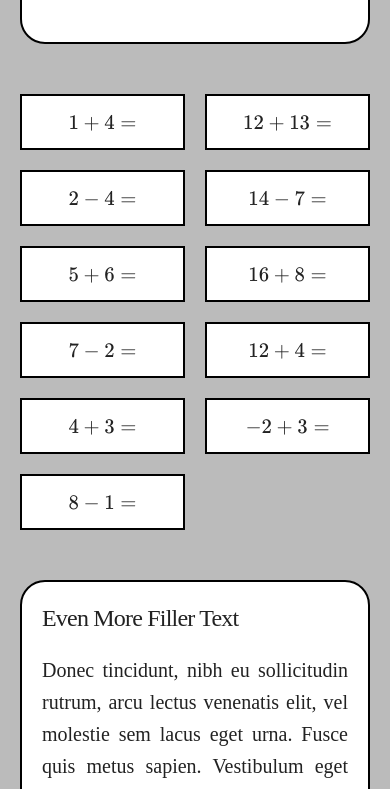
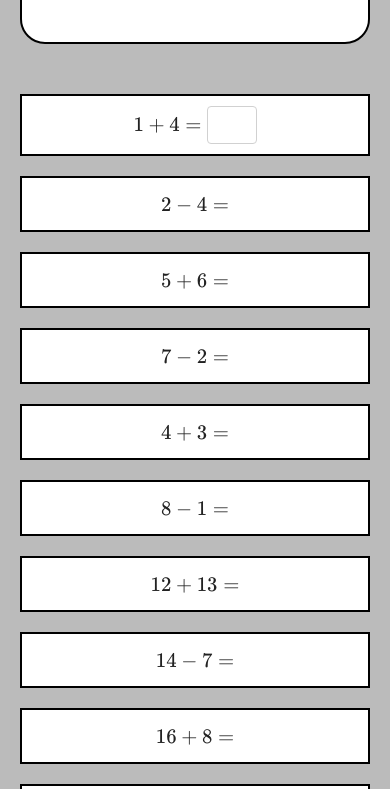
Before and after one commit to seanhrichardson/straightforwardmath, a plain HTML site: page index.html in a window 390 px wide. Shown: the part 2001-2790 px from the top of the page. Drawn offline with nearby package versions, Linux system fonts and the light colour scheme.

Commit message:
pushing for phone form test

```diff
--- a/css/custom.css
+++ b/css/custom.css
@@ -22,7 +22,14 @@ ol, ul {
 }
 
 .problems {
-  columns: 4;
+  columns: 3;
+}
+
+.answer-box {
+  width: 50px;
+  margin: 0px 0px 0px 0px;
+  -moz-appearance: textfield;
+  -webkit-appearance: none;
 }
 
 .problems > li {
@@ -46,16 +53,27 @@ ol, ul {
   z-index: 1;
 }
 
+/* Chrome, Safari, Edge, Opera */
+input::-webkit-outer-spin-button,
+input::-webkit-inner-spin-button {
+  -webkit-appearance: none;
+  margin: 0;
+}
+
+input[type=number] {
+  -moz-appearance: textfield;
+}
+
 /*smaller than tablet*/
 @media screen and (max-width: 900px) {
   .problems {
-    columns: 3;
+    columns: 2;
   }
 }
 
 /*smaller than phone*/
 @media screen and (max-width: 600px) {
   .problems {
-    columns: 2
+    columns: 1
   }
 }
--- a/index.html
+++ b/index.html
@@ -44,7 +44,7 @@
   </div>
 
 <ol class = "problems">
-  <li> \(1+4=\) </li>
+  <li> \(1+4=\) <input type = "number" class = "answer-box"></li>
   <li> \(2-4=\) </li>
   <li> \(5+6=\) </li>
   <li> \(7-2=\) </li>
```
